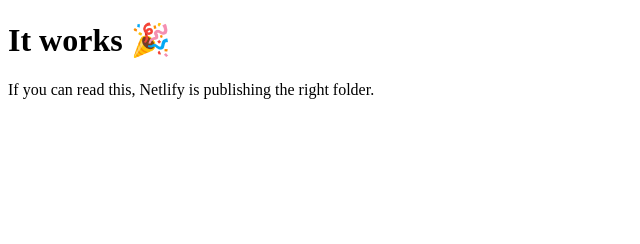
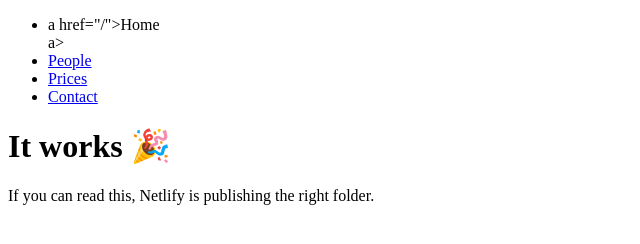
Before and after one commit to AfrazH2073/Business_Website, a plain HTML site: page index.html in a window 1280 px wide. Shown: the whole page, without its empty margins (0-640 px from the left). Drawn offline with Linux system fonts and the light colour scheme.

Commit message:
Update and add basic menu

```diff
--- a/index.html
+++ b/index.html
@@ -1,6 +1,16 @@
 <!doctype html>
 <html>
   <head>
+
+    <nav role=""navigation" aria-label=""main menu">
+        <ul class ="navbar">
+            <li>a href="/">Home</li>a></li>
+            <li><a href="/people">People</a></li>
+            <li><a href="/Prices">Prices</a></li>
+            <li><a href="/contact">Contact</a></li>
+
+        </ul>
+    </nav>
     <meta charset="utf-8" />
     <meta name="viewport" content="width=device-width, initial-scale=1" />
     <title>My Netlify Site</title>
```
